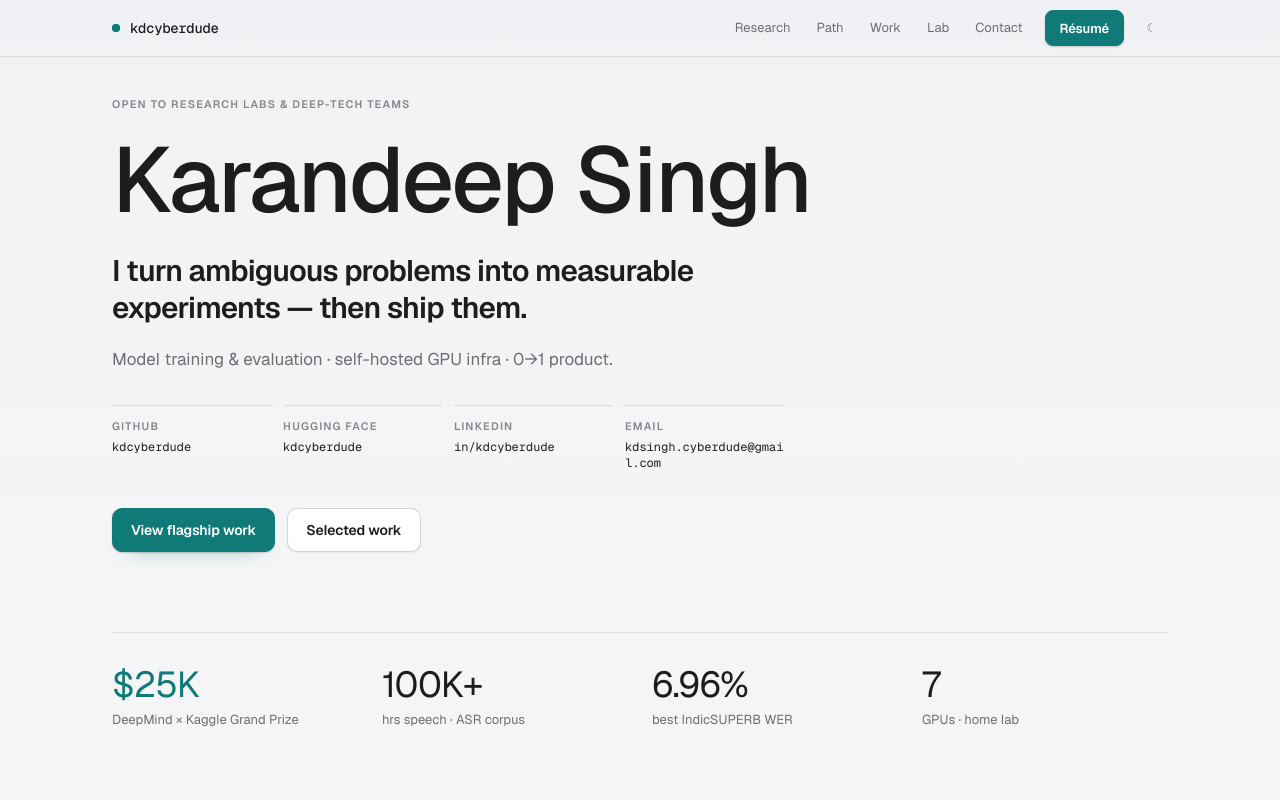
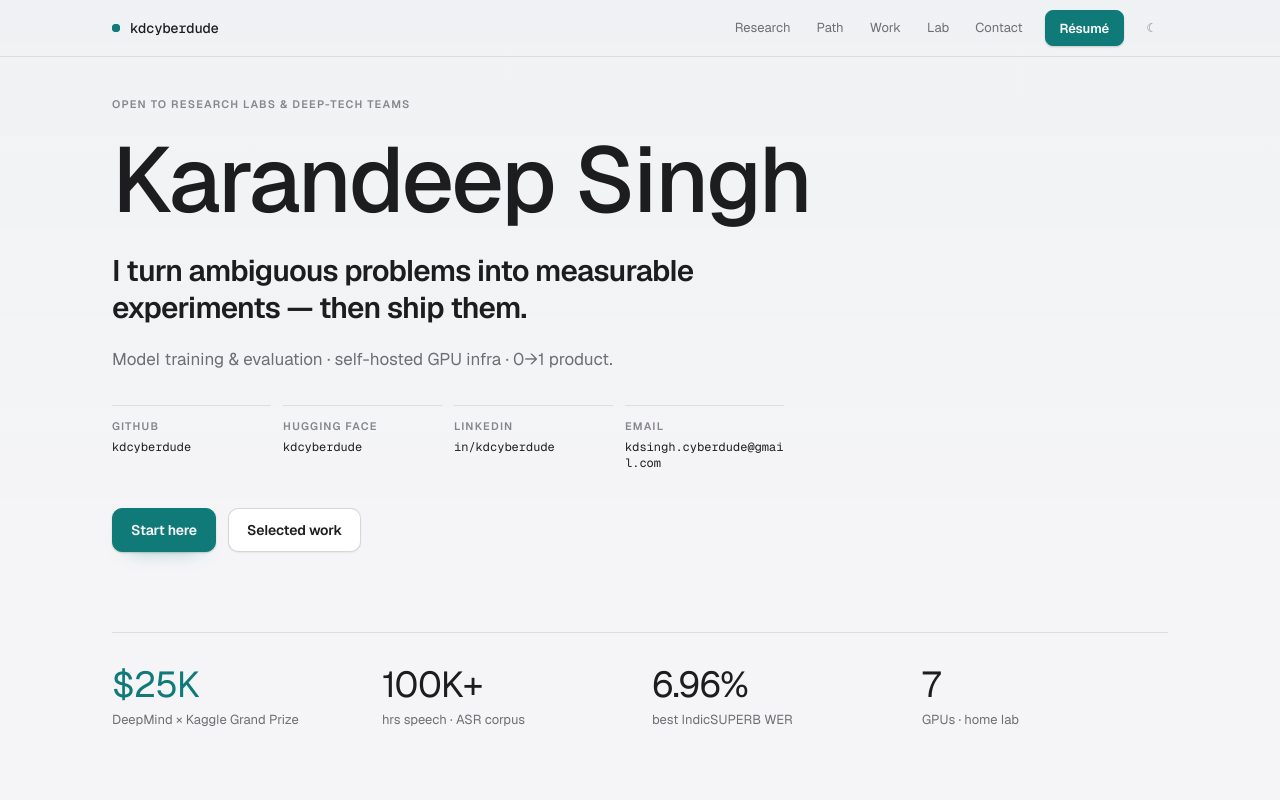
Before and after one commit to kdcyberdude/kdcyberdude, a React (Vite) app: page / in a window 1280 px wide. Shown: the top 800 px of the page. Built offline with nearby package versions, Linux system fonts and the light colour scheme.

Commit message:
Update hero CTA

```diff
--- a/src/components/Hero.tsx
+++ b/src/components/Hero.tsx
@@ -67,7 +67,7 @@ export default function Hero() {
             href="#research"
             className="btn btn-primary"
           >
-            View flagship work
+            Start here
           </a>
           <a
             href="#work"
```
